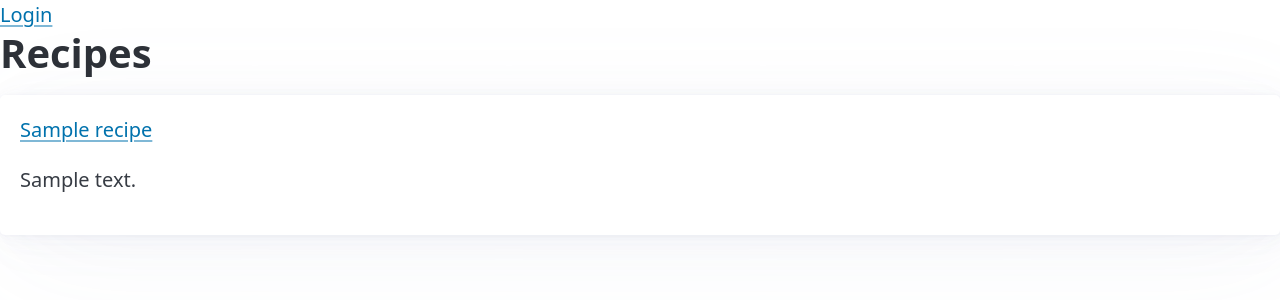
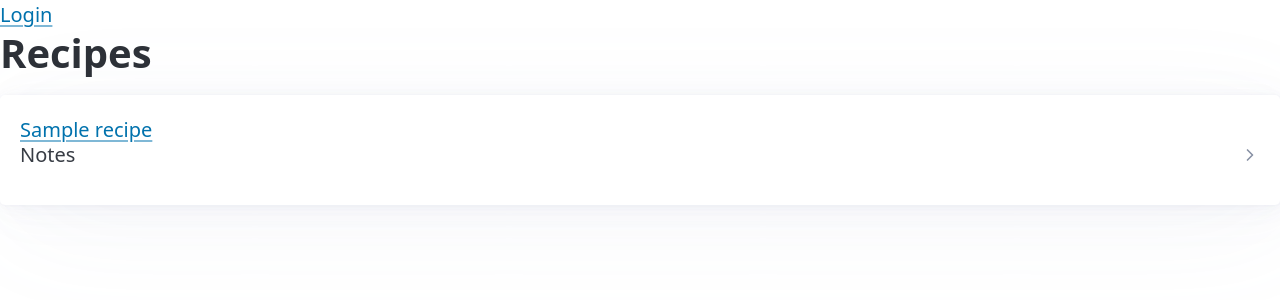
Before and after one commit to thuibr/website, a Django app: page /recipes/ in a window 1280 px wide. Shown: the top 300 px of the page. Run offline with Django 5.2, Linux system fonts and the light colour scheme; tables that the repository leaves empty hold one stand-in row (values such as "Sample post").

Commit message:
accordian the notes

```diff
--- a/templates/recipes/recipe_list.html
+++ b/templates/recipes/recipe_list.html
@@ -1,13 +1,18 @@
 {% extends "_base.html" %}
 {% block content %}
-{% if not user.is_authenticated %}
-    <a href="{% url 'email_login' %}">Login</a>
-{% endif %}
+    {% if not user.is_authenticated %}
+        <a href="{% url 'email_login' %}">Login</a>
+    {% endif %}
     <h1>Recipes</h1>
     {% for recipe in object_list %}
         <article>
             <a href="{{ recipe.url }}">{{ recipe }}</a>
-            {% if recipe.notes %}<p name="notes">{{ recipe.notes|linebreaks }}</p>{% endif %}
+            {% if recipe.notes %}
+                <details>
+                    <summary>Notes</summary>
+                    <p>{{ recipe.notes|linebreaks }}</p>
+                </details>
+            {% endif %}
         </article>
     {% empty %}
         <p>No recipes yet.</p>
```
